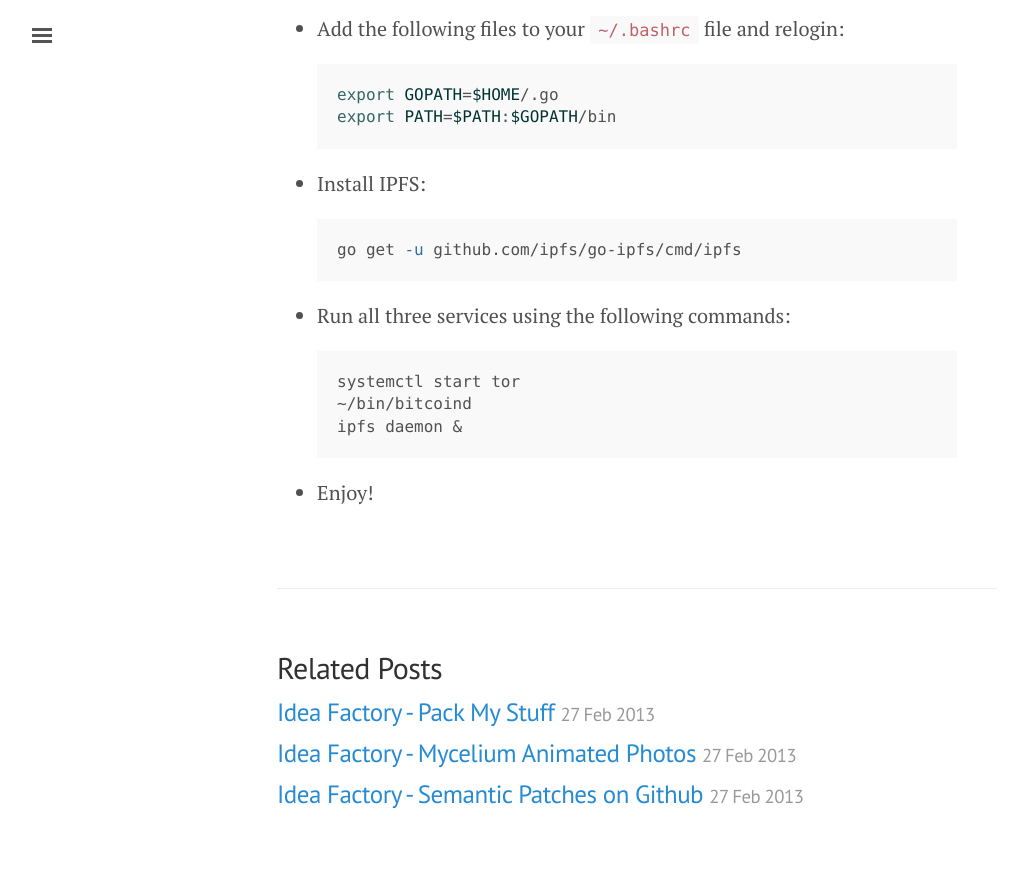
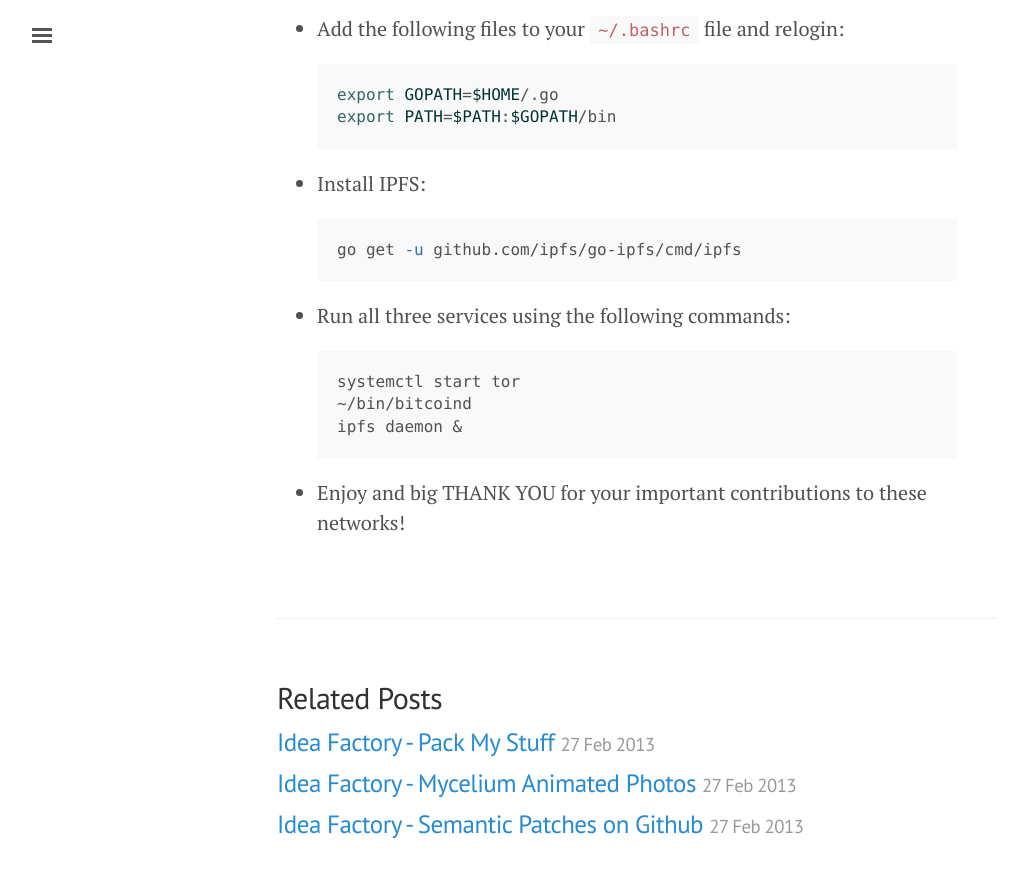
Before and after one commit to prusnak/rusnak.io, a Jekyll site: the page built from _posts/2016-01-14-lets-build-a-freedom-node.md, in a window 1280 px wide and 900 px high, scrolled down 2730 px. Shown: the top 878 px of the window, without its empty margins (3-1031 px from the left). Built offline with Jekyll 4.4.1, drawn with Linux system fonts in a browser that asks for light colours.

Commit message:
add thank you

```diff
--- a/_posts/2016-01-14-lets-build-a-freedom-node.md
+++ b/_posts/2016-01-14-lets-build-a-freedom-node.md
@@ -91,4 +91,4 @@
 ipfs daemon &
 {% endhighlight %}
 
-* Enjoy!
+* Enjoy and big THANK YOU for your important contributions to these networks!
```
